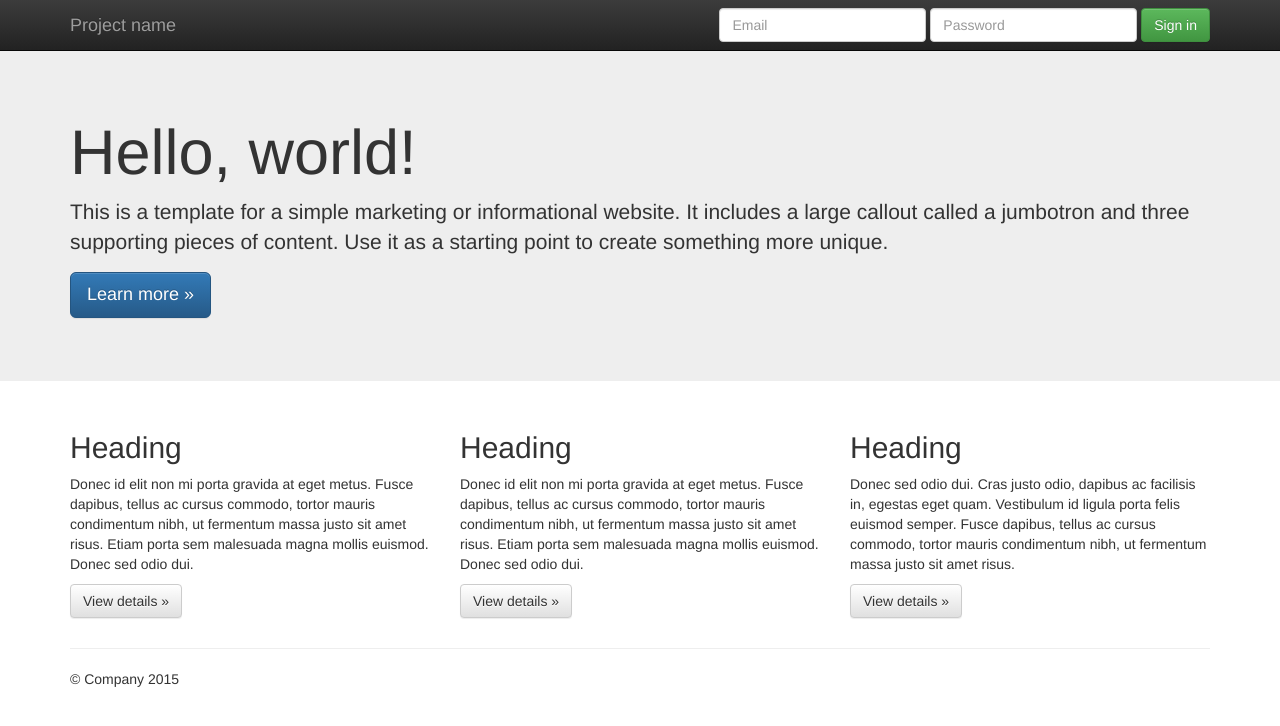
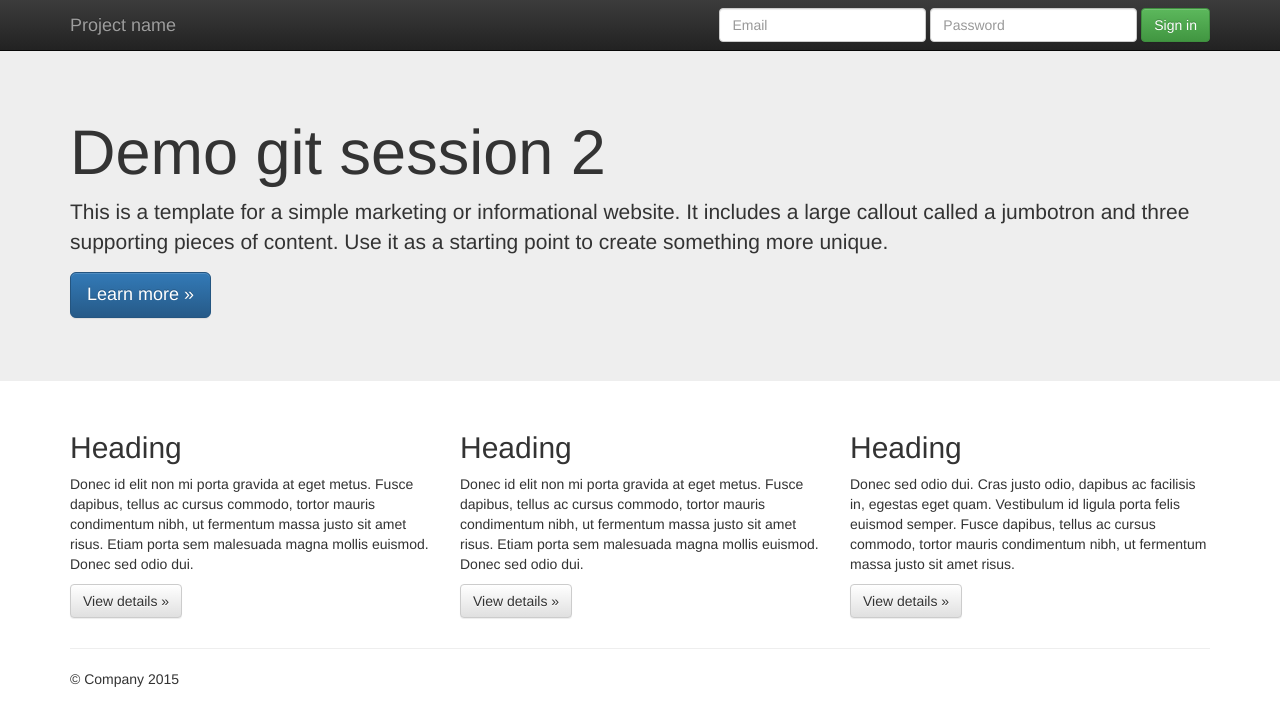
Before and after one commit to rodri-git/GTIDemo, a plain HTML site: page index.html in a window 1280 px wide. Drawn offline with Linux system fonts and the light colour scheme.

Commit message:
Rename index title

```diff
--- a/index.html
+++ b/index.html
@@ -49,7 +49,7 @@
     <!-- Main jumbotron for a primary marketing message or call to action -->
     <div class="jumbotron">
       <div class="container">
-        <h1>Hello, world!</h1>
+        <h1>Demo git session 2</h1>
         <p>This is a template for a simple marketing or informational website. It includes a large callout called a jumbotron and three supporting pieces of content. Use it as a starting point to create something more unique.</p>
         <p><a class="btn btn-primary btn-lg" href="about.html" role="button">Learn more &raquo;</a></p>
       </div>
```
